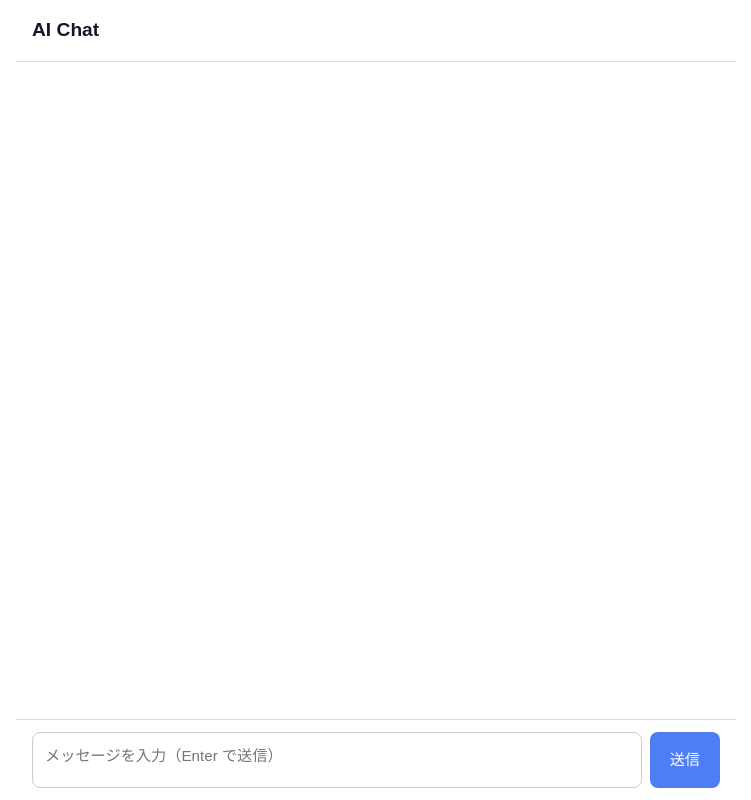
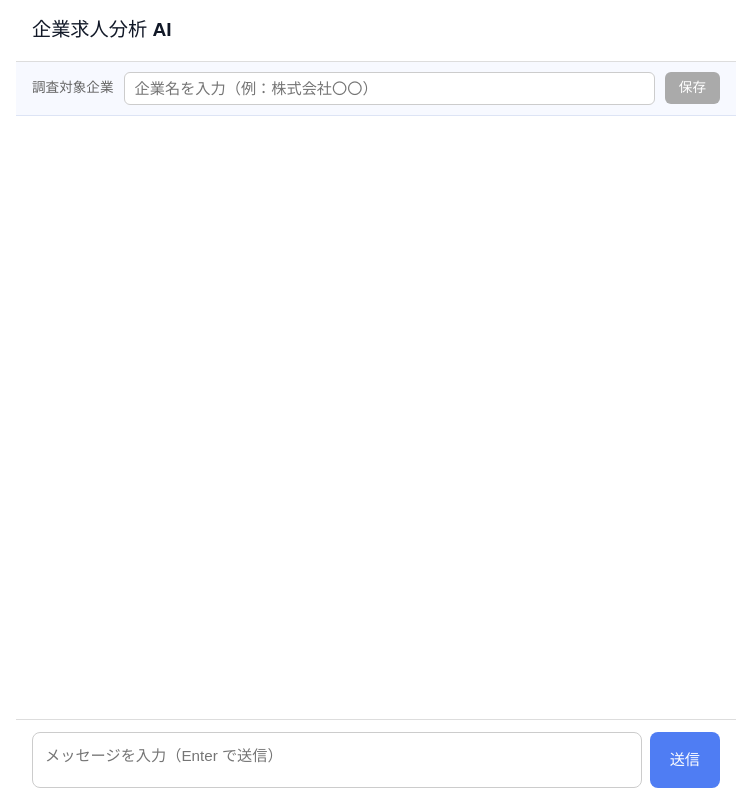
Before and after one commit to isoshigi/CorporateAnalysisAI, a Vue app in the folder src/frontend/: page / in a window 1280 px wide. Shown: the whole page, without its empty margins (264-1015 px from the left). Built offline with nearby package versions, Linux system fonts and the light colour scheme.

Commit message:
検索用のapiと企業名入力欄を実装

```diff
--- a/package.json
+++ b/package.json
@@ -26,6 +26,7 @@
     "@mastra/loggers": "^1.0.2",
     "@mastra/memory": "^1.6.1",
     "@mastra/observability": "^1.3.1",
+    "@tavily/core": "^0.7.2",
     "zod": "^4.3.6"
   },
   "devDependencies": {
--- a/src/frontend/package.json
+++ b/src/frontend/package.json
@@ -9,6 +9,7 @@
     "preview": "vite preview"
   },
   "dependencies": {
+    "marked": "^17.0.5",
     "vue": "^3.5.13"
   },
   "devDependencies": {
--- a/src/frontend/src/App.vue
+++ b/src/frontend/src/App.vue
@@ -1,14 +1,40 @@
 <script setup lang="ts">
 import { ref } from 'vue';
+import { marked } from 'marked';
 
 interface Message {
   role: 'user' | 'assistant';
   text: string;
 }
 
+const COMPANY_STORAGE_KEY = 'corporate-analysis-company-name';
+
 const messages = ref<Message[]>([]);
 const input = ref('');
 const loading = ref(false);
+const companyName = ref(localStorage.getItem(COMPANY_STORAGE_KEY) ?? '');
+const companyNameInput = ref(companyName.value);
+const isEditingCompany = ref(!companyName.value);
+
+function saveCompanyName() {
+  const name = companyNameInput.value.trim();
+  if (!name) return;
+  companyName.value = name;
+  localStorage.setItem(COMPANY_STORAGE_KEY, name);
+  isEditingCompany.value = false;
+}
+
+function editCompanyName() {
+  companyNameInput.value = companyName.value;
+  isEditingCompany.value = true;
+}
+
+function onCompanyKeydown(e: KeyboardEvent) {
+  if (e.key === 'Enter') {
+    e.preventDefault();
+    saveCompanyName();
+  }
+}
 
 async function sendMessage() {
   const text = input.value.trim();
@@ -19,10 +45,14 @@ async function sendMessage() {
   loading.value = true;
 
   try {
-    const res = await fetch('/api/agents/weather-agent/generate', {
+    const userContent = companyName.value
+      ? `【調査対象企業：${companyName.value}】\n${text}`
+      : text;
+
+    const res = await fetch('/api/agents/company-research-agent/generate', {
       method: 'POST',
       headers: { 'Content-Type': 'application/json' },
-      body: JSON.stringify({ messages: [{ role: 'user', content: text }] }),
+      body: JSON.stringify({ messages: [{ role: 'user', content: userContent }] }),
     });
 
     const data = await res.json();
@@ -46,8 +76,25 @@ function onKeydown(e: KeyboardEvent) {
 <template>
   <div class="chat-container">
     <header class="chat-header">
-      <h1>AI Chat</h1>
+      <h1>企業求人分析 AI</h1>
     </header>
+
+    <div class="company-bar">
+      <label class="company-label">調査対象企業</label>
+      <template v-if="isEditingCompany">
+        <input
+          v-model="companyNameInput"
+          class="company-input"
+          placeholder="企業名を入力（例：株式会社〇〇）"
+          @keydown="onCompanyKeydown"
+        />
+        <button class="company-save-btn" @click="saveCompanyName" :disabled="!companyNameInput.trim()">保存</button>
+      </template>
+      <template v-else>
+        <span class="company-name">{{ companyName }}</span>
+        <button class="company-edit-btn" @click="editCompanyName">変更</button>
+      </template>
+    </div>
 
     <div class="message-list">
       <div
@@ -55,7 +102,8 @@ function onKeydown(e: KeyboardEvent) {
         :key="i"
         :class="['message', msg.role]"
       >
-        <span class="bubble">{{ msg.text }}</span>
+        <span class="bubble" :class="{ markdown: msg.role === 'assistant' }" v-if="msg.role === 'assistant'" v-html="marked(msg.text)" />
+        <span class="bubble" v-else>{{ msg.text }}</span>
       </div>
       <div v-if="loading" class="message assistant">
         <span class="bubble loading">...</span>
@@ -94,6 +142,62 @@ function onKeydown(e: KeyboardEvent) {
   font-size: 1.2rem;
 }
 
+.company-bar {
+  display: flex;
+  align-items: center;
+  gap: 10px;
+  padding: 10px 16px;
+  background: #f7f9ff;
+  border-bottom: 1px solid #dde4f5;
+}
+
+.company-label {
+  font-size: 0.85rem;
+  color: #666;
+  white-space: nowrap;
+}
+
+.company-input {
+  flex: 1;
+  padding: 7px 10px;
+  border: 1px solid #ccc;
+  border-radius: 6px;
+  font-size: 0.95rem;
+  font-family: sans-serif;
+}
+
+.company-name {
+  flex: 1;
+  font-size: 0.95rem;
+  font-weight: bold;
+  color: #222;
+}
+
+.company-save-btn,
+.company-edit-btn {
+  padding: 6px 14px;
+  border: none;
+  border-radius: 6px;
+  cursor: pointer;
+  font-size: 0.85rem;
+  white-space: nowrap;
+}
+
+.company-save-btn {
+  background: #4f7df3;
+  color: white;
+}
+
+.company-save-btn:disabled {
+  background: #aaa;
+  cursor: not-allowed;
+}
+
+.company-edit-btn {
+  background: #e8ecf8;
+  color: #4f7df3;
+}
+
 .message-list {
   flex: 1;
   overflow-y: auto;
@@ -121,6 +225,30 @@ function onKeydown(e: KeyboardEvent) {
   border-radius: 16px;
   white-space: pre-wrap;
   line-height: 1.5;
+}
+
+.bubble.markdown {
+  white-space: normal;
+}
+
+.bubble.markdown :deep(h2),
+.bubble.markdown :deep(h3) {
+  margin: 0.6em 0 0.3em;
+  font-size: 1rem;
+}
+
+.bubble.markdown :deep(p) {
+  margin: 0.3em 0;
+}
+
+.bubble.markdown :deep(ul),
+.bubble.markdown :deep(ol) {
+  margin: 0.3em 0;
+  padding-left: 1.4em;
+}
+
+.bubble.markdown :deep(strong) {
+  font-weight: bold;
 }
 
 .message.user .bubble {
--- a/src/mastra/index.ts
+++ b/src/mastra/index.ts
@@ -4,12 +4,13 @@ import { PinoLogger } from '@mastra/loggers';
 import { LibSQLStore } from '@mastra/libsql';
 import { Observability, DefaultExporter, CloudExporter, SensitiveDataFilter } from '@mastra/observability';
 import { weatherWorkflow } from './workflows/weather-workflow';
-import { weatherAgent } from './agents/weather-agent';
+import { friendAgent } from './agents/weather-agent';
+import { companyResearchAgent } from './agents/company-research-agent';
 import { toolCallAppropriatenessScorer, completenessScorer, translationScorer } from './scorers/weather-scorer';
 
 export const mastra = new Mastra({
   workflows: { weatherWorkflow },
-  agents: { weatherAgent },
+  agents: { friendAgent, companyResearchAgent },
   scorers: { toolCallAppropriatenessScorer, completenessScorer, translationScorer },
   storage: new LibSQLStore({
     id: "mastra-storage",
--- a/src/mastra/scorers/weather-scorer.ts
+++ b/src/mastra/scorers/weather-scorer.ts
@@ -22,7 +22,7 @@ export const translationScorer = createScorer({
     'Checks that non-English location names are translated and used correctly',
   type: 'agent',
   judge: {
-    model: 'openai/gpt-5-mini',
+    model: 'google/gemini-2.5-flash-lite',
     instructions:
       'You are an expert evaluator of translation quality for geographic locations. ' +
       'Determine whether the user text mentions a non-English location and whether the assistant correctly uses an English translation of that location. ' +
```
Also changed, not shown: src/mastra/agents/company-research-agent.ts (added, +31 -0 lines), src/mastra/agents/weather-agent.ts (+11 -16 lines), src/mastra/tools/company-search-tool.ts (added, +37 -0 lines), 2 other files (tests, documents, lock files or other folders).
